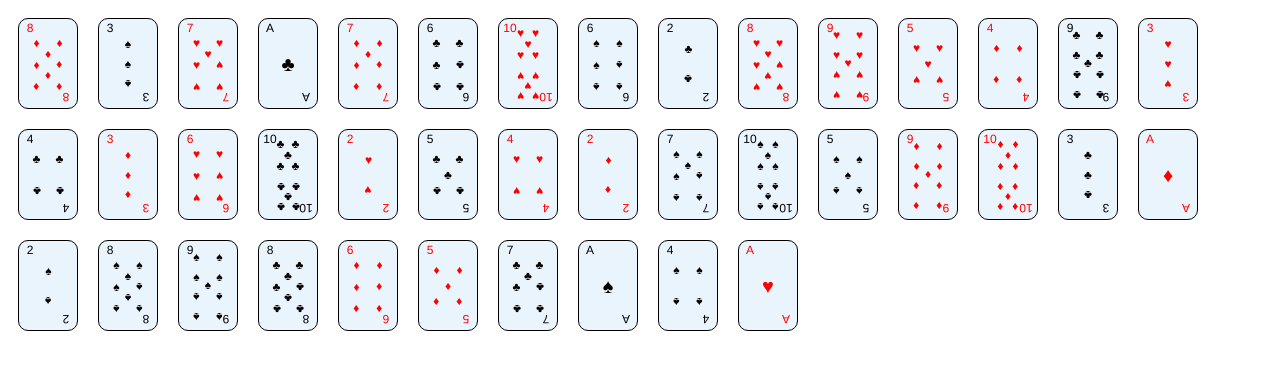
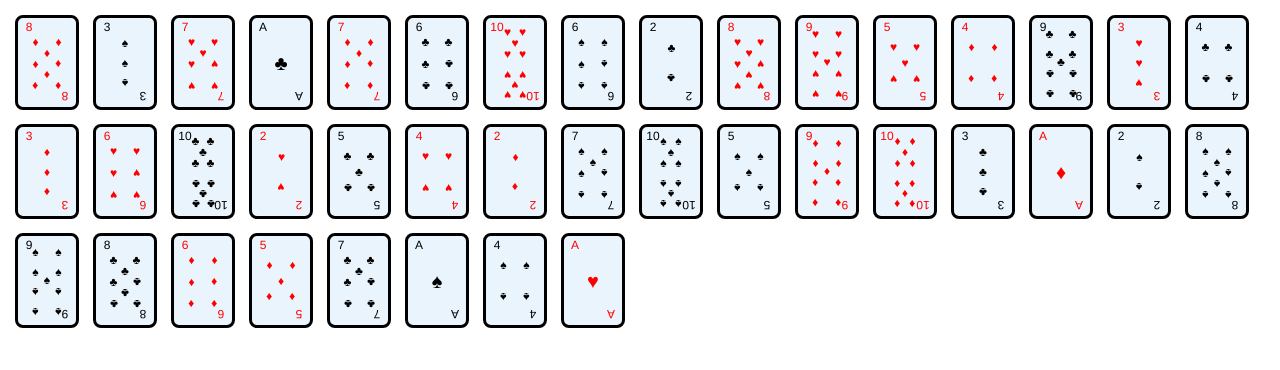
Before and after one commit to t-a1024/sevens, a React (Create React App) app: page / in a window 1280 px wide. Shown: the top 370 px of the page. Built offline with nearby package versions, Linux system fonts and the light colour scheme.

Commit message:
cssの微調整し直し

```diff
--- a/src/assets/card.css
+++ b/src/assets/card.css
@@ -1,8 +1,6 @@
 .card {
-    background-color: #ffffff;
-    border: 1px solid;
-    border-color: #000000;
-    border-radius: 10px;
+    outline: solid black;
+    border-radius: 5px;
     height: 89px;
     overflow: hidden;
     width: 58px;
```
